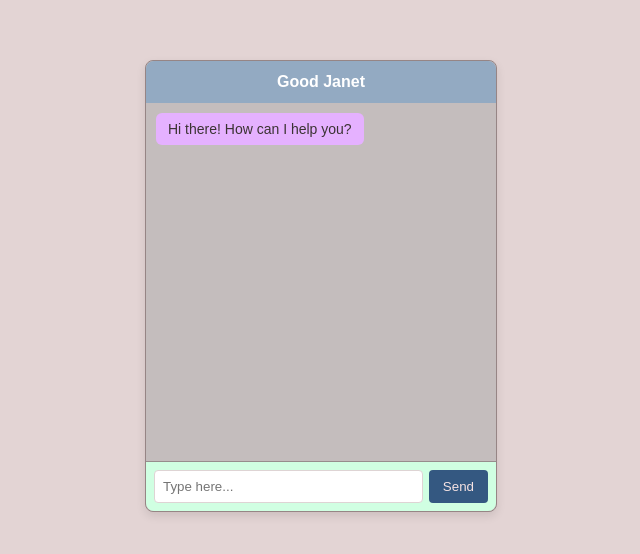
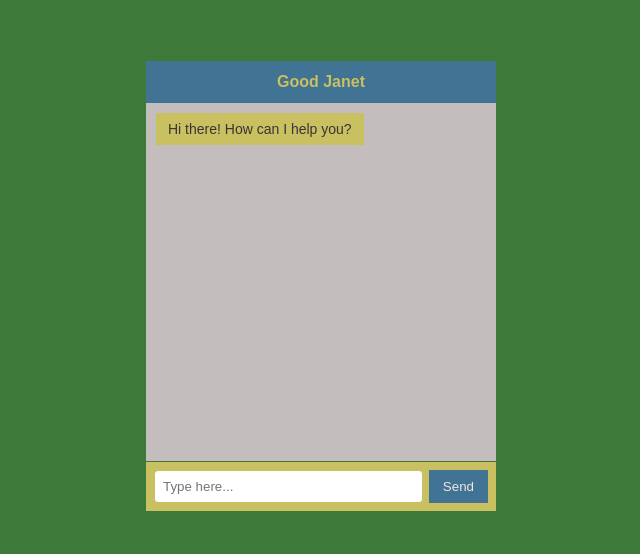
Before and after one commit to Rithunyaa/chatterbox, a plain HTML site: page index.html in a window 1280 px wide. Shown: the part 114-668 px from the top of the page, without its empty margins (319-959 px from the left). Drawn offline with Linux system fonts and the light colour scheme.

Commit message:
Updated css

```diff
--- a/style.css
+++ b/style.css
@@ -1,5 +1,5 @@
 body {
-    background-color: #e3d4d4;
+    background-color: #3d7a3a;
     font-family: Arial, sans-serif;
     display: flex;
     justify-content: center;
@@ -12,20 +12,16 @@ body {
     width: 350px;
     height: 450px;
     background: rgb(196, 189, 189);
-    border: 1px solid #968585;
-    border-radius: 8px;
+    border: 1px solid #3d7a3a;
     display: flex;
     flex-direction: column;
-    box-shadow: 0 4px 10px rgba(0,0,0,0.1);
 }
 
 .chat-header {
-    background: #93aac2;
-    color: white;
+    background: #407394;
+    color: #c8c061;
     padding: 12px;
     font-weight: bold;
-    border-top-left-radius: 8px;
-    border-top-right-radius: 8px;
     text-align: center;
 }
 
@@ -40,46 +36,42 @@ body {
 
 .message {
     padding: 8px 12px;
-    border-radius: 6px;
     max-width: 80%;
     font-size: 14px;
 }
 
 .user-message {
-    background: #4975a3;
+    background: #407394;
     color: rgb(220, 208, 208);
     align-self: flex-end;
 }
 
 .bot-message {
-    background: #e5b1ff;
+    background: #c8c061;
     color: rgb(59, 51, 51);
     align-self: flex-start;
 }
 
 .chat-input-area {
     display: flex;
-    border-top: 1px solid #978d8d;
+    border-top: 1px solid #3d7a3a;
     padding: 8px;
-    background: #d0ffe2;
-    border-bottom-left-radius: 8px;
-    border-bottom-right-radius: 8px;
+    background: #c8c061;
 }
 
 .chat-input-area input {
     flex: 1;
     padding: 8px;
-    border: 1px solid #ded4d4;
+    border: 1px solid #c8c061;
     border-radius: 4px;
     outline: none;
 }
 
 .chat-input-area button {
-    background: #345881;
+    background: #407394;
     color: rgb(246, 227, 227);
     border: none;
     padding: 8px 14px;
     margin-left: 6px;
-    border-radius: 4px;
     cursor: pointer;
 }
```
